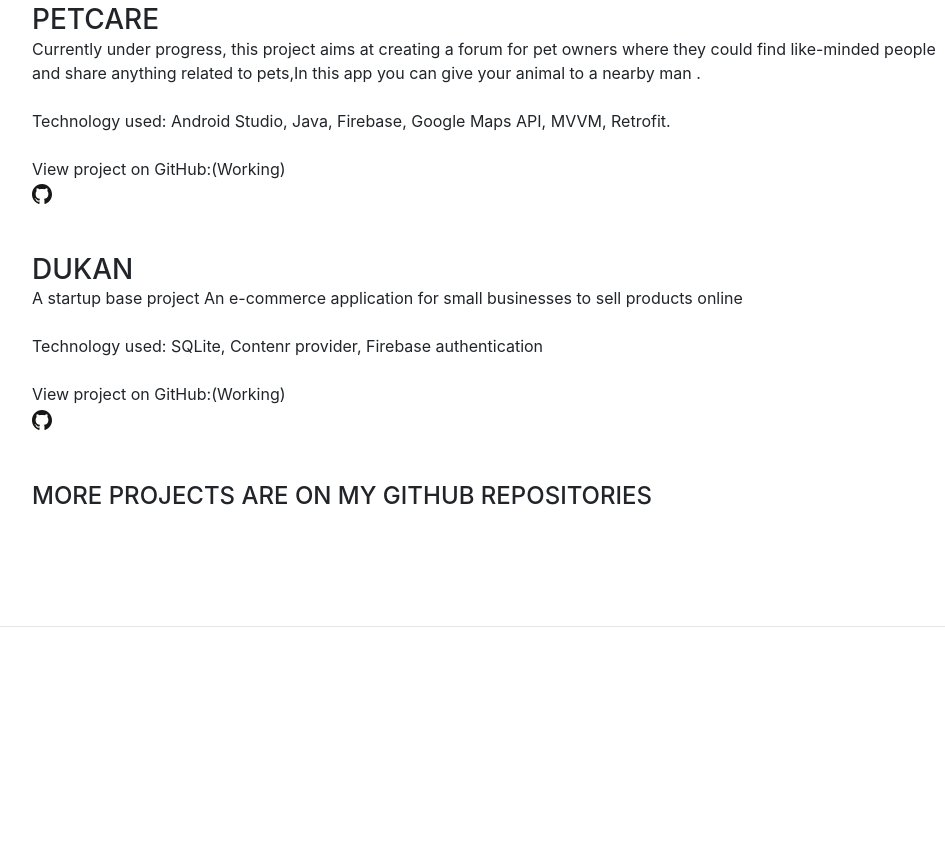
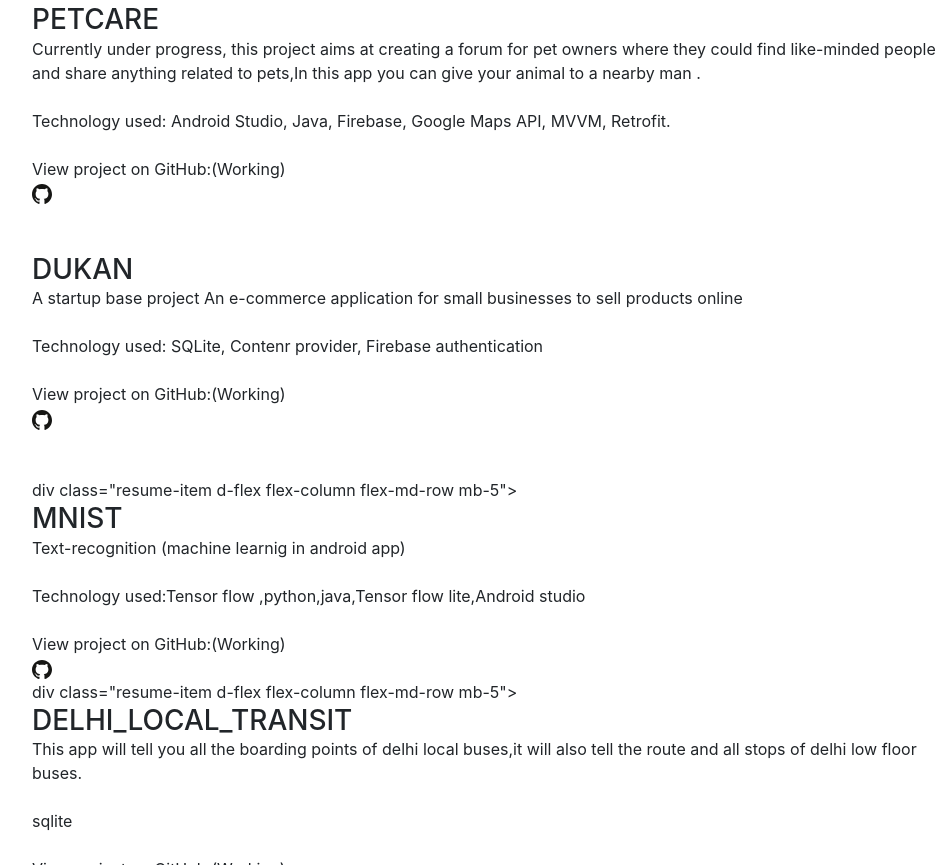
Before and after one commit to abhigupta19/Resume_portfolio, a website with bundled scripts: page index.html in a window 1280 px wide. Shown: the part 2832-3697 px from the top of the page, without its empty margins (288-1233 px from the left). Built offline with nearby package versions, Linux system fonts and the light colour scheme; a web font is replaced by a local one.

Commit message:
Update index.html

```diff
--- a/index.html
+++ b/index.html
@@ -97,7 +97,7 @@
             <div class="resume-content mr-auto">
               <h3 class="mb-0">The LNM Institute of Information Technology, Jaipur</h3>
               <div class="subheading mb-3">Bachelor of Technology</div>
-              <div>Mechanical Engineering</div>
+              <div></div>
               <p> </p>
             </div>
             <div class="resume-date text-md-right">
@@ -226,6 +226,39 @@ MVVM, Retrofit.</div>
         	  </a>
             </div>
           </div>
+div class="resume-item d-flex flex-column flex-md-row mb-5">
+            <div class="resume-content mr-auto">
+            <h3 class="mb-0">Mnist</h3>
+              <div> Text-recognition (machine learnig in android app) </div>
+				</br>
+				<div>Technology used:Tensor flow ,python,java,Tensor flow lite,Android studio</div>
+				</br>
+				<div>View project on GitHub:(Working)</div>
+				<a href="https://github.com/abhigupta19/Mnist" target="_blank">
+		          <li class="list-inline-item">
+					<img src="img/github.svg" width="20px;">
+		    	  </li>
+        	  </a>
+            </div>
+          </div>
+div class="resume-item d-flex flex-column flex-md-row mb-5">
+            <div class="resume-content mr-auto">
+            <h3 class="mb-0">Delhi_local_transit</h3>
+              <div> This app will tell you all the boarding points of delhi local buses,it will also tell the route and all stops of delhi low floor buses.
+ </div>
+				</br>
+				<div>sqlite</div>
+				</br>
+				<div>View project on GitHub:(Working)</div>
+				<a href="https://github.com/abhigupta19/Delhi_local_bus_transit" target="_blank">
+		          <li class="list-inline-item">
+					<img src="img/github.svg" width="20px;">
+		    	  </li>
+        	  </a>
+            </div>
+          </div>
+
+
 
           <div class="resume-item d-flex flex-column flex-md-row mb-5">
             <div class="resume-content mr-auto">
```
